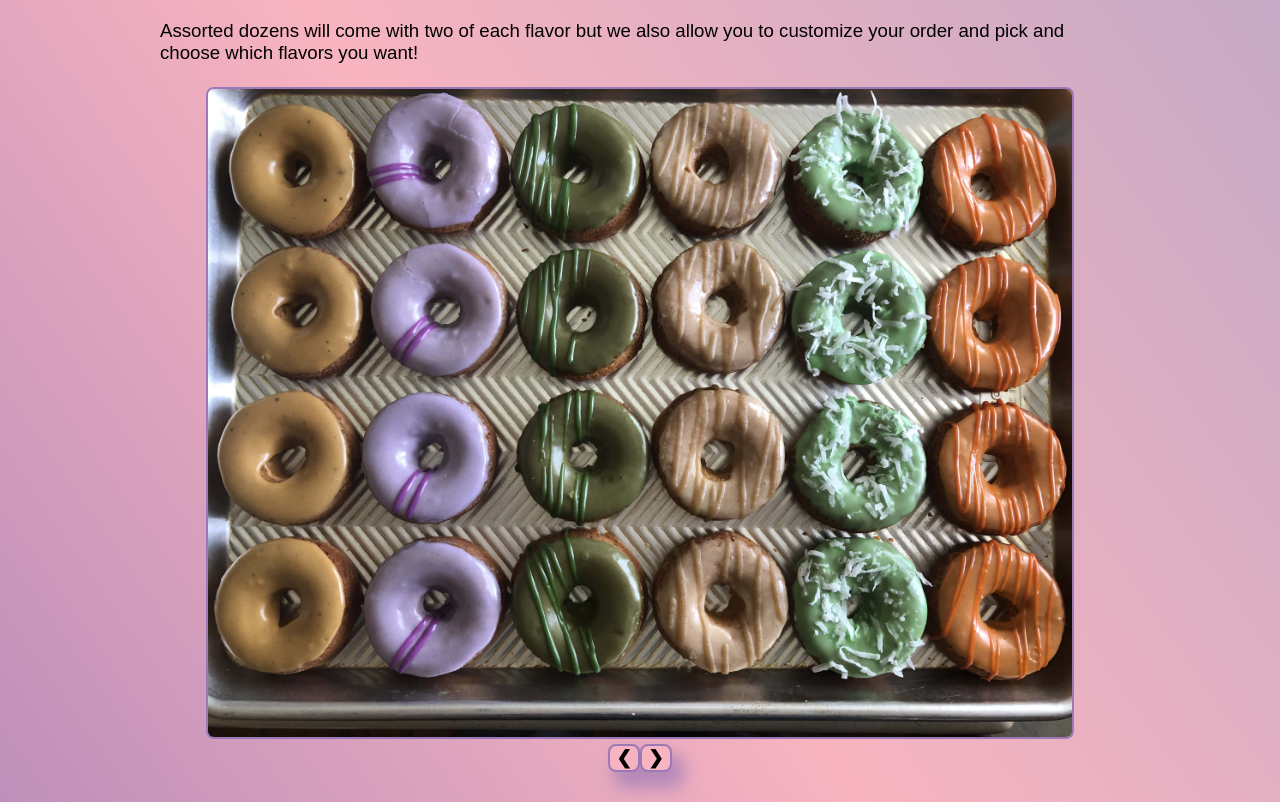
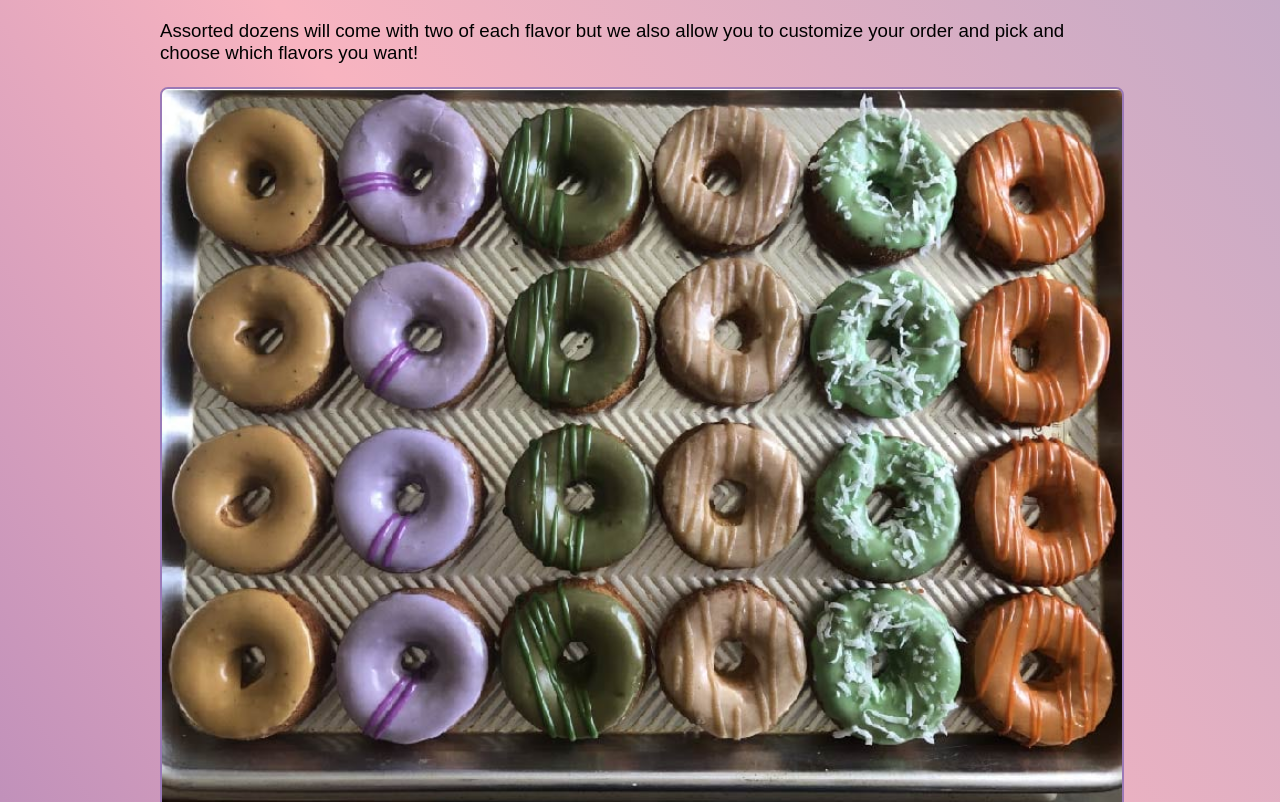
Before and after one commit to sesouk/jadasmochidonuts, a Gatsby site: page / in a window 1280 px wide. Shown: the part 796-1598 px from the top of the page. Built offline with nearby package versions, Linux system fonts and the light colour scheme; Gatsby itself is replaced by a stand-in of ours.

Commit message:
scaled images so that they would help improve page speed

```diff
--- a/src/components/styles/_slider.scss
+++ b/src/components/styles/_slider.scss
@@ -3,11 +3,11 @@
 
   &__slides {
     &--image {
-      width: 75%;
+      width: 85%;
       border-radius: .5rem;
       border: 2px solid #9b79b6;
       @include md {
-        width: 90%
+        width: 100%
       }
     }
   }
--- a/src/pages/index.js
+++ b/src/pages/index.js
@@ -2,9 +2,9 @@ import React, { useState } from "react"
 
 import Layout from "../components/layout"
 import SEO from "../components/seo"
-import donuts from '../images/donuts.jpeg'
-import donutsClose from '../images/donutsClose.jpeg'
-import donutsPacked from '../images/donutsPacked.jpeg'
+import donuts from '../images/donuts.jpg'
+import donutsClose from '../images/donutsClose.jpg'
+import donutsPacked from '../images/donutsPacked.jpg'
 
 const IndexPage = () => {
 const [ slide, setSlide ] = useState(1)
```
Also changed, not shown: src/images/donuts.jpeg (deleted), src/images/donuts.jpg (added), src/images/donutsClose.jpeg (deleted), src/images/donutsClose.jpg (added), src/images/donutsPacked.jpeg (deleted), src/images/donutsPacked.jpg (added), src/images/logoWhiteBg.png.
